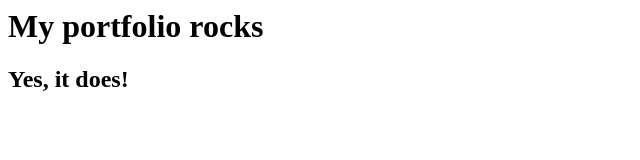
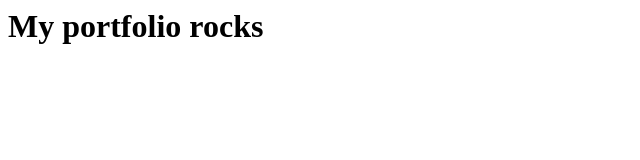
Before and after one commit to valeyamiles/portfolio, a plain HTML site: page index.html in a window 1280 px wide. Shown: the whole page, without its empty margins (0-640 px from the left). Drawn offline with Linux system fonts and the light colour scheme.

Commit message:
Update index.html

```diff
--- a/index.html
+++ b/index.html
@@ -1,2 +1 @@
 <h1>My portfolio rocks</h1>
-<h2>Yes, it does!</h2>
```
